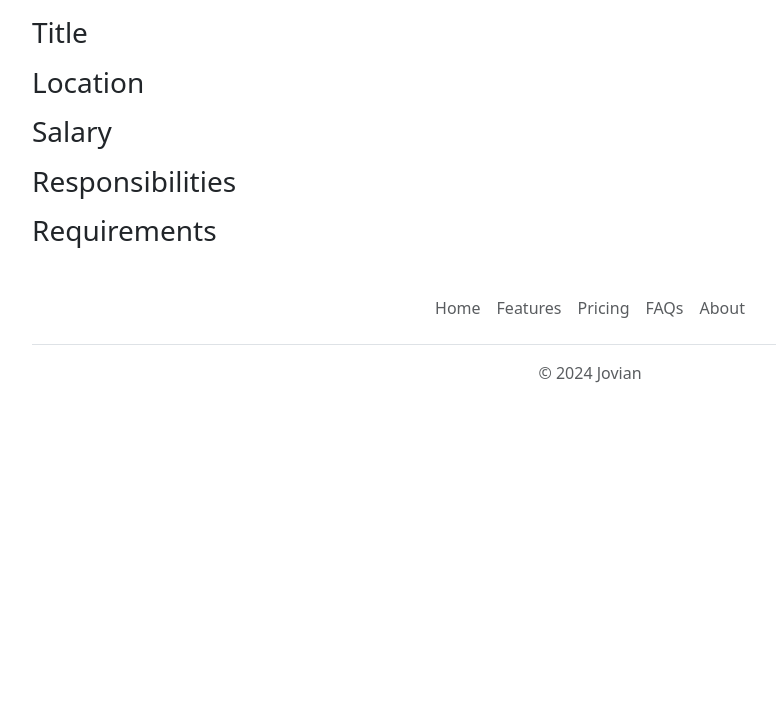
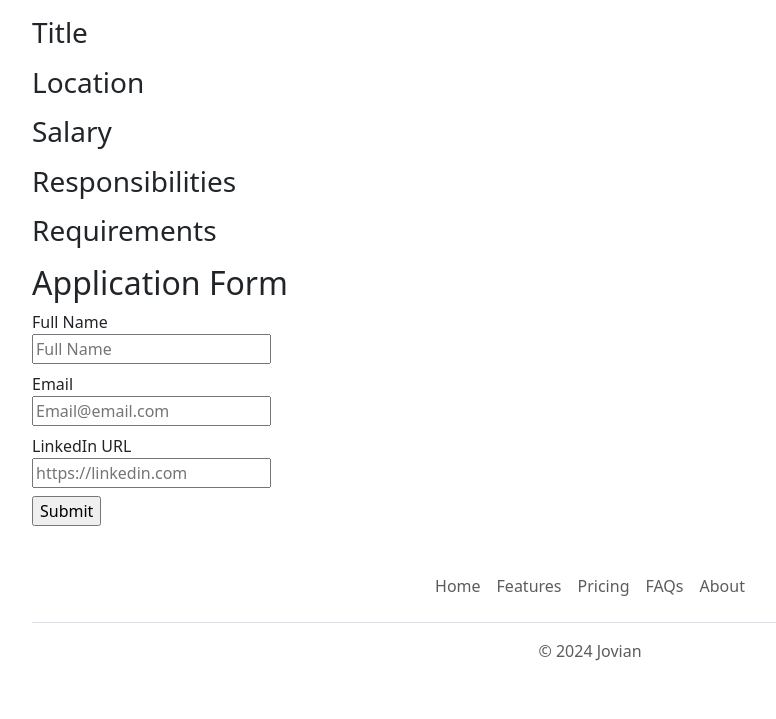
Before and after one commit to GreenBananana/jovian-careers-website-v3, a Flask app: template templates/jobpage.html in a window 1280 px wide. Shown: the part 510-1229 px from the top of the page, without its empty margins (50-826 px from the left). Before the commit the page ends 893 px from the top, so only its background shows below. Run offline with Flask 3, Linux system fonts and the light colour scheme; the template is opened without the code that fills it, so the values that code supplies are empty; parts of the project's set-up code (start-up, migrations or seed data) failed here and were passed over.

Commit message:
added submit form

```diff
--- a/app.py
+++ b/app.py
@@ -25,5 +25,10 @@ def show_job(id):
   else:
     return "Job not found", 404
 
+@app.rote("/job/<id>/apply")
+def apply_to_job(id):
+  job = load_job_from_db(id)
+
+
 if __name__ == "__main__":
   app.run(host ='0.0.0.0', debug = True)
--- /dev/null
+++ b/templates/application_form.html
@@ -0,0 +1,20 @@
+<h2>Application Form</h2>
+  <form action="/job/{{job['id']}}/apply">
+    <div class="mb-2">
+      <label>Full Name</label><br>
+      <input type="text" name="full_name" placeholder="Full Name"">
+    </div>
+
+    <div class="mb-2">
+      <label>Email</label><br>
+      <input type="text" name="email" placeholder="Email@email.com"">
+    </div>
+
+    <div class="mb-2">
+      <label>LinkedIn URL</label><br>
+      <input type="text" name="linkedin" placeholder="https://linkedin.com"">
+    </div>
+
+
+    <input type="submit" name="submit">
+  </form>
--- a/templates/jobpage.html
+++ b/templates/jobpage.html
@@ -23,6 +23,7 @@
         </ul>
       <h3>Requirements</h3>
       <p>{{ job.requirements }}</p>
+      {%include 'application_form.html'%}
     </div>
     {%include 'footer.html'%}
   </body>
```
